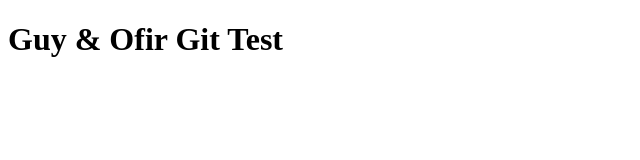
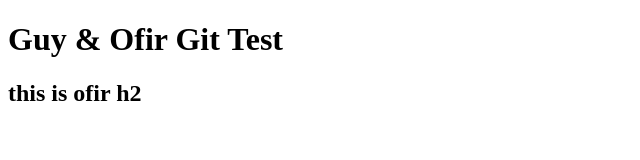
Before and after one commit to ofirtop/ofir-guy-repo, a plain HTML site: page index.html in a window 1280 px wide. Shown: the whole page, without its empty margins (0-640 px from the left). Drawn offline with Linux system fonts and the light colour scheme.

Commit message:
changed H2

```diff
--- a/index.html
+++ b/index.html
@@ -8,5 +8,6 @@
 </head>
 <body>
     <h1>Guy & Ofir Git Test</h1>
+    <h2>this is ofir h2</h2>
 </body>
 </html>
```
